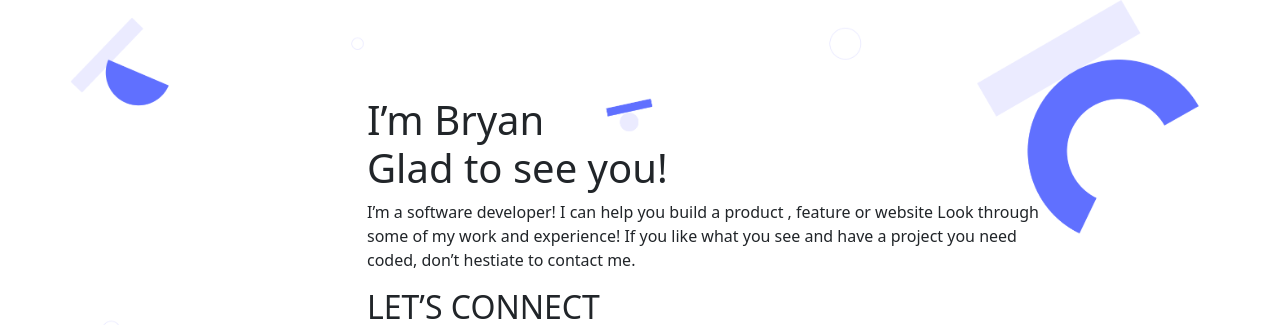
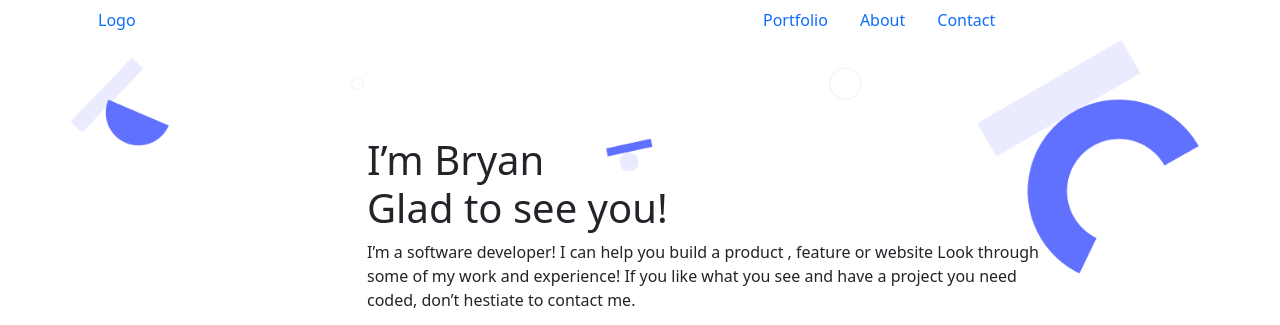
Before and after one commit to Peacefulkind/Bootstrap, a website: page index.html in a window 1280 px wide. Shown: the top 325 px of the page. Drawn offline with nearby package versions, Linux system fonts and the light colour scheme.

Commit message:
Add header

```diff
--- a/index.html
+++ b/index.html
@@ -13,6 +13,28 @@
      <title>Desktop Version Website</title>
      </head>
   <body>
+
+<header>
+      <div class="container">
+      <div class="row" >
+        <div class="col">
+          <a class="nav-link" href="#">Logo</a></div>
+        <div class="col-9 col-sm-8 col-md-7 col-lg-5 ms-auto ">
+          <ul class="nav ">
+          <li class="nav-item ">
+          <a class="nav-link " href="#">Portfolio</a>
+        </li>
+       <li class="nav-item">
+          <a class="nav-link" href="#">About</a>
+        </li>
+        <li class="nav-item">
+          <a class="nav-link" href="#">Contact</a>
+        </li>
+      </ul>
+    </div>
+    </div>
+      </div>
+    </header>
 
   <div class="container ">
     <div class="row" style="height: 100vh; background-image: url('resources/Header bg@2x.png'); background-size: 100%; background-repeat: no-repeat;">
```
